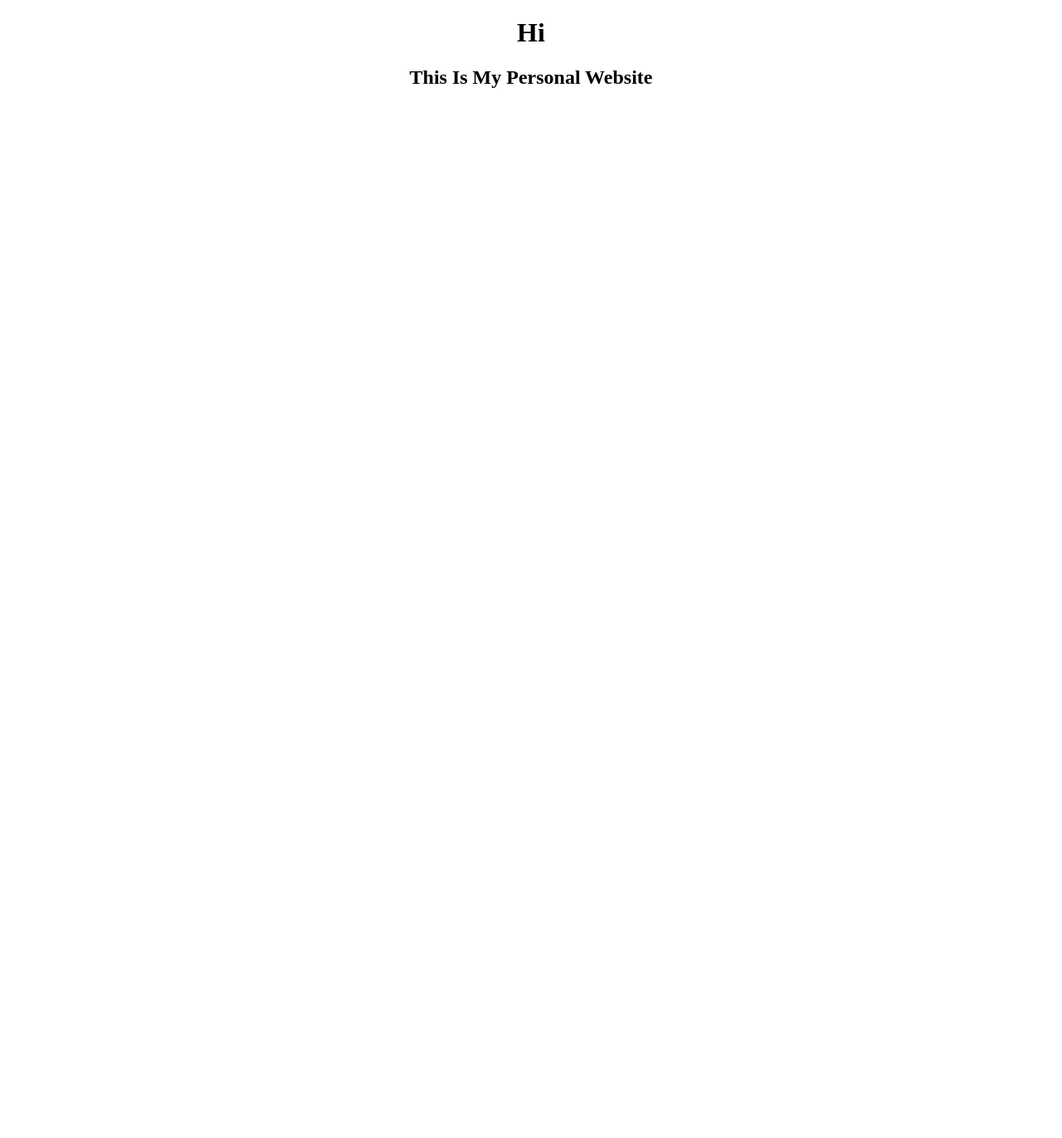
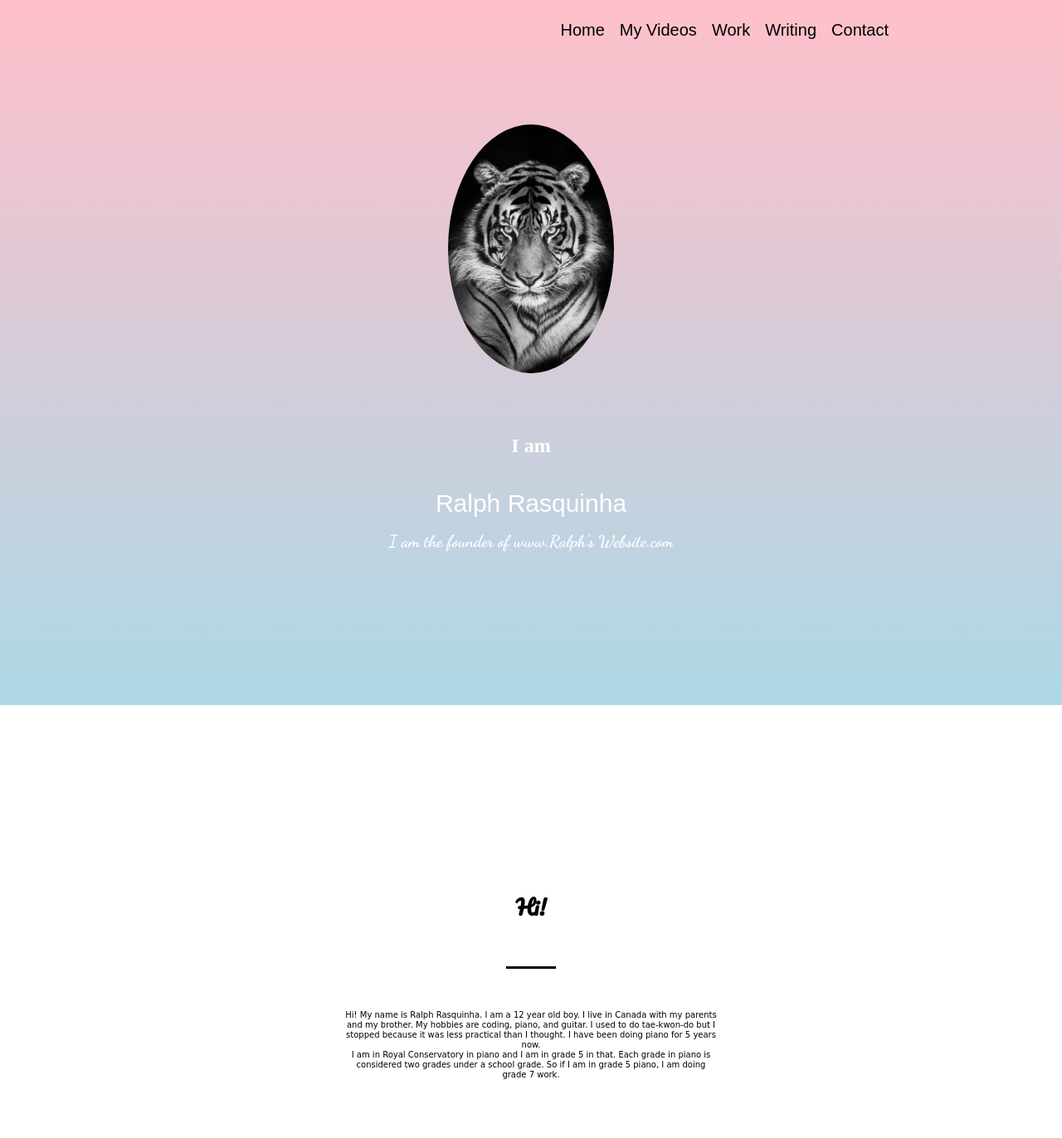
Before and after one commit to Ralph250/ClassFolders, a plain HTML site: page index.html in a window 1280 px wide. Shown: the whole page at 83% size. Before the commit the page ends 800 px from the top, so only its background shows below. Drawn offline with Linux system fonts and the light colour scheme.

Commit message:
Add files via upload

```diff
--- a/index.html
+++ b/index.html
@@ -1,11 +1,54 @@
 <!DOCTYPE html>
 <html>
-    <head>
-        <link rel = "stylesheet" href = "style.css">
-        <script src ="main.js"> </script>
-        <title > Ralph's Website</title></head>
+
+<head>
+    <link rel="stylesheet" href="style.css">
+    <title>Ralph's Website</title>
+    <link href="https://fonts.googleapis.com/css2?family=Dancing+Script:wght@700&display=swap" rel="stylesheet">
+    <link href="https://fonts.googleapis.com/css2?family=Pacifico&display=swap" rel="stylesheet">
+
+
+
+
+</head>
+
 <body>
-    <h1 id = "hi" onclick = "changecolor()">Hi</h1>
-     <h2>This Is My Personal Website</h2>
-     </body>
+    <center>
+        <ul class="menu">
+            <li class="links">Home</li>
+            <li class="links">My Videos</li>
+            <li class="links">Work</li>
+            <li class="links"> Writing</li>
+            <li class="links">Contact</li>
+
+
+
+        </ul>
+
+
+        <section class="parallax-container" id="s1">
+            <div class="parallax-inner">
+                <img src="tiger.jpg" class="profile">
+                <h1>I am</h1>
+                <br>
+                <span id="name">Ralph Rasquinha</span>
+                <h2>I am the founder of www.Ralph's Website.com</h2>
+            </div>
+        </section>
+        <section id="bio">
+            <h1 id="h11">Hi!</h1>
+            <div class="line" id="line"></div>
+            <p>
+                Hi! My name is Ralph Rasquinha. I am a 12 year old boy. I live in Canada with my parents and my brother. My hobbies are coding, piano, and guitar. I used to do tae-kwon-do but I stopped because it was less practical than I thought. I have been doing piano for 5 years now.
+                <br>
+                I am in Royal Conservatory in piano and I am in grade 5 in that. Each grade in piano is considered two grades under a school grade. So if I am in grade 5 piano, I am doing grade 7 work.
+            </p>
+
+        </section>
+
+
+
+    </center>
+</body>
+
 </html>
--- a/style.css
+++ b/style.css
@@ -1,3 +1,108 @@
 body {
-    text-align:center;
+    padding-top: 1000px;
+    margin: 0px;
 }
+
+#s1 {
+    color: white;
+    background: linear-gradient(pink 0%, lightblue 100%);
+    position: absolute;
+    left: 0px;
+    top: 0px;
+    right: 0px;
+    bottom: 5px;
+    opacity: 1;
+    height: 100%;
+    width: 100%;
+    padding-bottom: 50px;
+    display: table;
+    z-index: 9;
+}
+
+.parallax-inner {
+    text-align: center;
+    position: relative;
+    vertical-align: top;
+    display: table-cell;
+}
+
+.profile {
+    margin-top: 150px;
+    margin-bottom: 50px;
+    border-radius: 50%;
+    width: 200px;
+
+}
+
+#name {
+    font-size: 30px;
+    line-height: 1.2;
+    font-family: fantasy;
+}
+
+h2 {
+    font-weight: 400;
+    font-family: 'Dancing Script', cursive;
+    line-height: 1.2;
+    font-size: 20px;
+}
+
+#bio {
+    padding: 50px;
+    font-family: cursive;
+    font-size: 10px;
+    text-align: center;
+    vertical-align: top;
+}
+
+.line {
+    height: 3px;
+    margin: 50px auto;
+    width: 60px;
+    background-color: black;
+
+
+}
+
+#h11 {
+    font-size: 25px;
+    font-family: 'Pacifico', cursive;
+
+}
+
+p {
+    max-width: 450px;
+    margin: 20px auto;
+    font-size: 10px;
+    line-height: 1.2;
+
+}
+
+.menu {
+    list-style: none;
+    position: absolute;
+    top: 0px;
+    right: 200px;
+    cursor: pointer;
+    z-index: 10;
+    display: inline;
+    font-family: sans-serif;
+}
+
+.links {
+    float: left;
+    padding-top: 9px;
+    padding-left: 9px;
+    padding-right: 9px;
+    padding-bottom: 9px;
+    color: black;
+    font-size: 20px;
+    font-family: fantasy;
+    text-align: center;
+
+
+}
+
+.links:hover {
+    background-color: white;
+}
```
Also changed, not shown: tiger.jpg (added).
